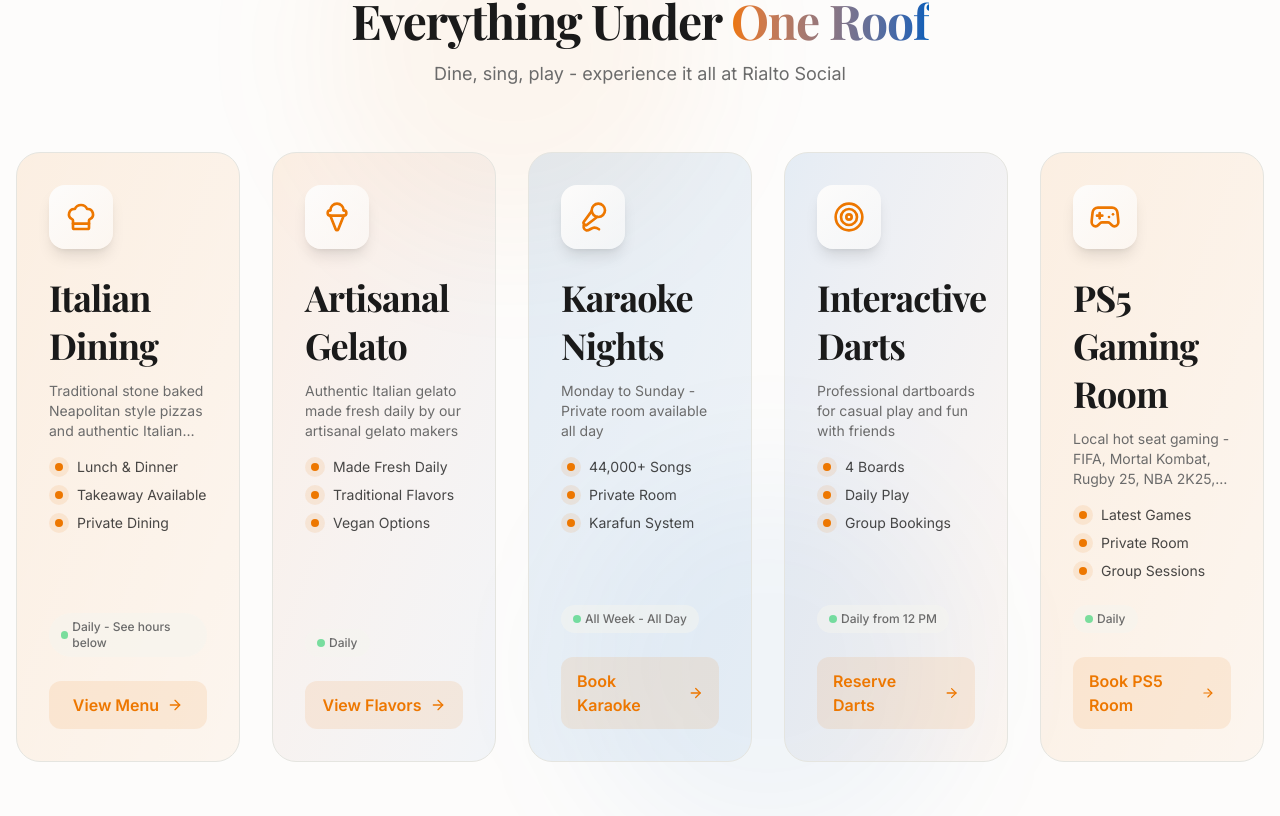
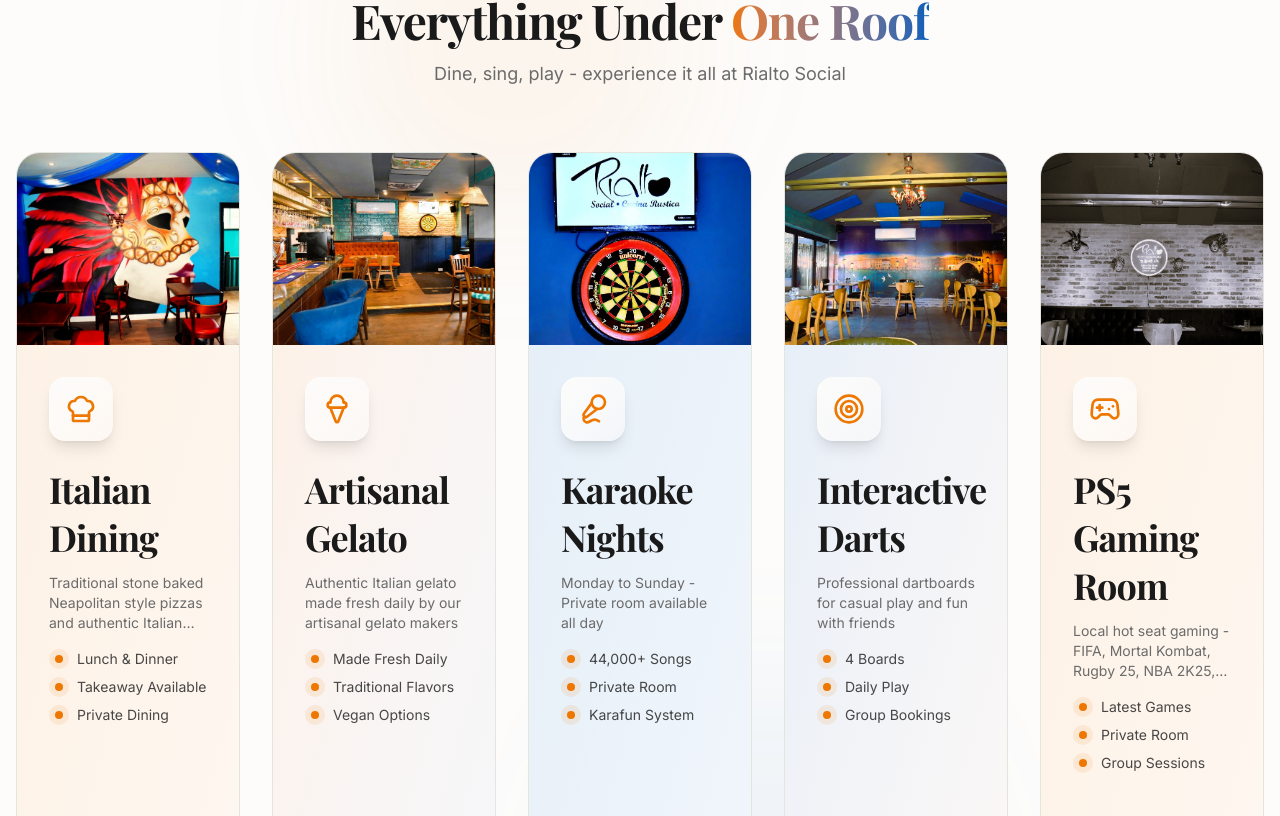
Before and after one commit to technoactive/rialto-social, a Next.js app: page / in a window 1280 px wide. Shown: the part 944-1760 px from the top of the page. Built offline with nearby package versions, Linux system fonts and the light colour scheme; a web font is replaced by a local one.

Commit message:
Add images to homepage services section without text overlays

```diff
--- a/components/sections/ServicesOverview.tsx
+++ b/components/sections/ServicesOverview.tsx
@@ -3,6 +3,7 @@
 import { motion } from "framer-motion";
 import { ChefHat, Mic2, Target, ArrowRight, Gamepad2, IceCream } from "lucide-react";
 import Link from "next/link";
+import Image from "next/image";
 import { cn } from "@/lib/utils";
 
 const services = [
@@ -17,6 +18,7 @@ const services = [
     color: "from-primary/10 to-primary/5",
     borderColor: "border-primary/20",
     availability: "Daily - See hours below",
+    image: "/pictures/rialto-margherita-pizza.jpg",
   },
   {
     id: "gelato",
@@ -29,6 +31,7 @@ const services = [
     color: "from-primary/10 to-accent/5",
     borderColor: "border-primary/20",
     availability: "Daily",
+    image: "/pictures/rialto-gelato-display.jpg",
   },
   {
     id: "karaoke",
@@ -41,6 +44,7 @@ const services = [
     color: "from-accent/10 to-accent/5",
     borderColor: "border-accent/20",
     availability: "All Week - All Day",
+    image: "/pictures/rialto-karaoke-room.jpg",
   },
   {
     id: "darts",
@@ -53,6 +57,7 @@ const services = [
     color: "from-accent/10 to-primary/5",
     borderColor: "border-accent/20",
     availability: "Daily from 12 PM",
+    image: "/pictures/rialto-darts-area.jpg",
   },
   {
     id: "ps5",
@@ -65,6 +70,7 @@ const services = [
     color: "from-primary/10 to-primary/5",
     borderColor: "border-primary/20",
     availability: "Daily",
+    image: "/pictures/rialto-ps5-gaming-room.jpg",
   },
 ];
 
@@ -117,22 +123,23 @@ export function ServicesOverview() {
               <div
                 className={cn(
                   "relative h-full rounded-3xl overflow-hidden transition-all duration-300",
-                  "bg-gradient-to-br",
-                  service.color,
+                  "bg-white",
                   "border border-border/50",
                   "group-hover:shadow-2xl group-hover:scale-105 group-hover:border-primary/30"
                 )}
               >
-                {/* Animated background */}
-                <motion.div
-                  className="absolute inset-0 opacity-0 group-hover:opacity-100 transition-opacity duration-500"
-                  initial={false}
-                >
-                  <div className="absolute inset-0 bg-gradient-to-br from-primary/5 to-accent/5" />
-                </motion.div>
+                {/* Image Section - No overlays or captions */}
+                <div className="relative w-full h-48 overflow-hidden">
+                  <Image
+                    src={service.image}
+                    alt={service.title}
+                    fill
+                    className="object-cover group-hover:scale-110 transition-transform duration-500"
+                  />
+                </div>
 
                 {/* Card Content */}
-                <div className="relative p-6 md:p-8 h-full flex flex-col">
+                <div className={cn("relative p-6 md:p-8 h-full flex flex-col bg-gradient-to-br", service.color)}>
                   {/* Icon Container */}
                   <div className="mb-6">
                     <div className="w-16 h-16 rounded-2xl bg-gradient-to-br from-background to-background/50 shadow-lg flex items-center justify-center group-hover:shadow-xl transition-shadow">
```
